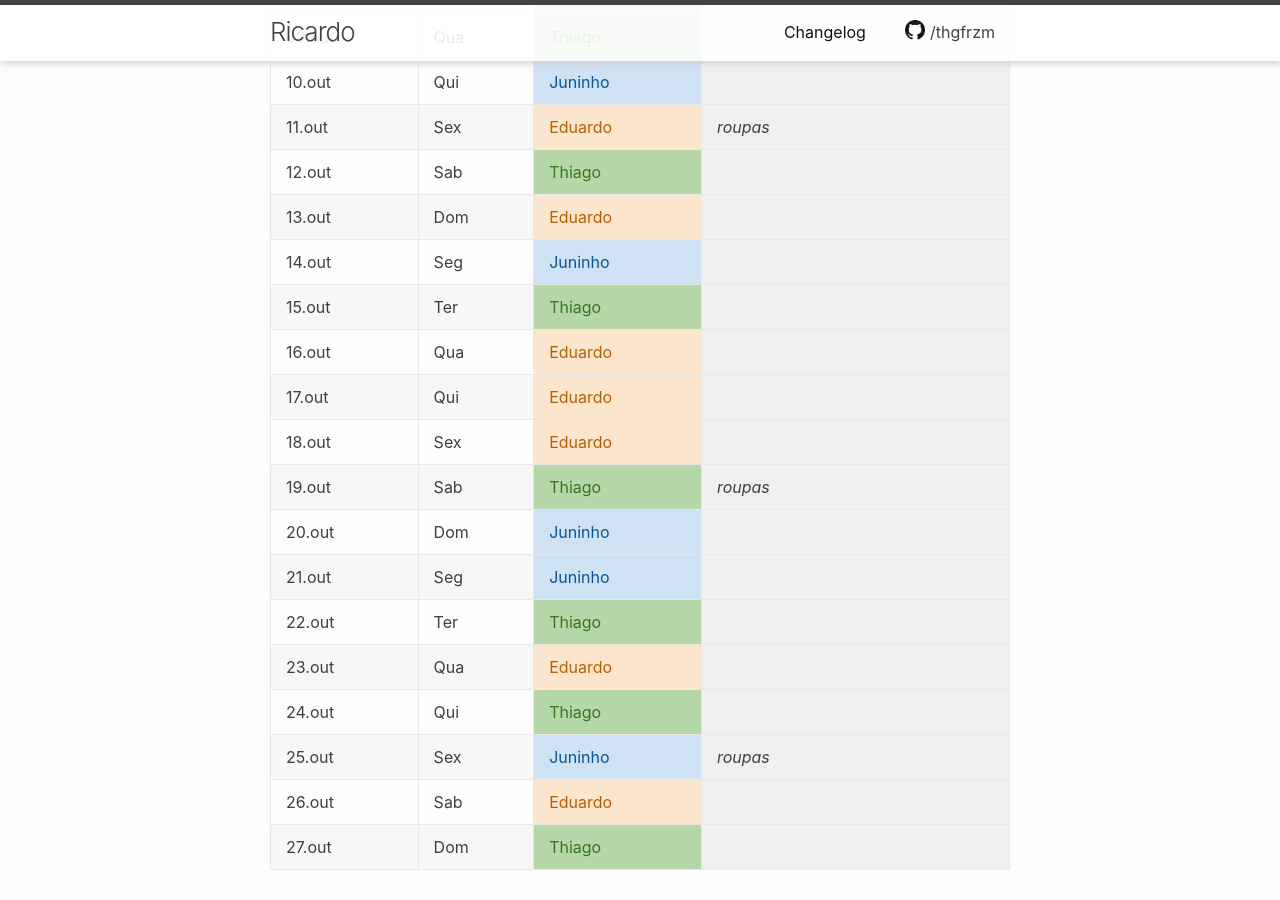
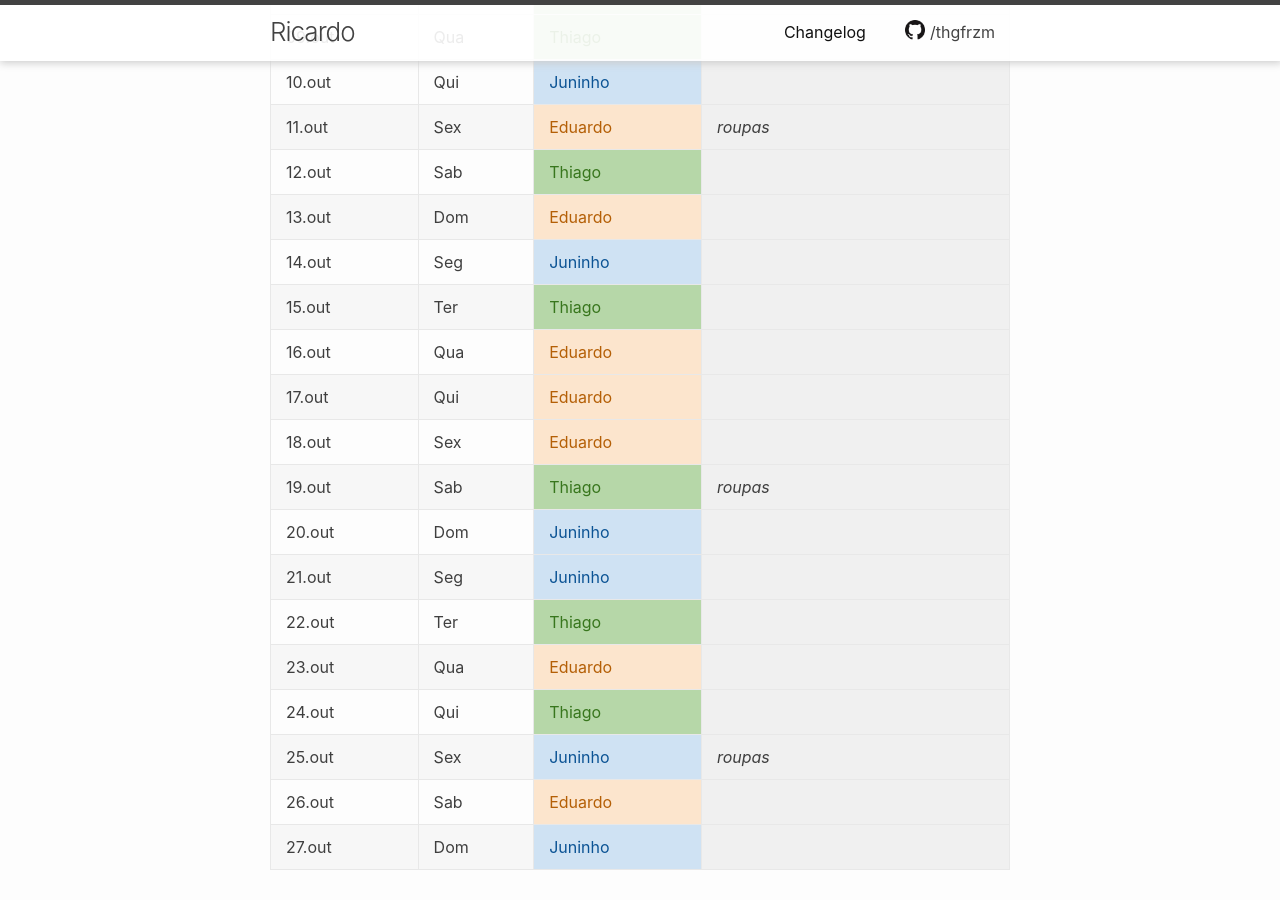
Before and after one commit to thgfrzm/ricardo, a Jekyll site: the page built from _posts/2018-12-23-escala-visitas.markdown, in a window 1280 px wide and 900 px high, scrolled down 13965 px. Built offline with Jekyll 4.4.1, drawn with Linux system fonts in a browser that asks for light colours.

Commit message:
Update 2018-12-23-escala-visitas.markdown

```diff
--- a/_posts/2018-12-23-escala-visitas.markdown
+++ b/_posts/2018-12-23-escala-visitas.markdown
@@ -351,4 +351,4 @@ RG: pesquisar no histórico do grupo no whatsapp
 | 24.out | Qui | Thiago      |                     |
 | 25.out | Sex | Juninho     | _roupas_            |
 | 26.out | Sab | Eduardo     |                     |
-| 27.out | Dom | Thiago      |                     |
+| 27.out | Dom | Juninho     |                     |
```
Also changed, not shown: other parts of _posts/2018-12-23-escala-visitas.markdown (+1 -1 lines).
